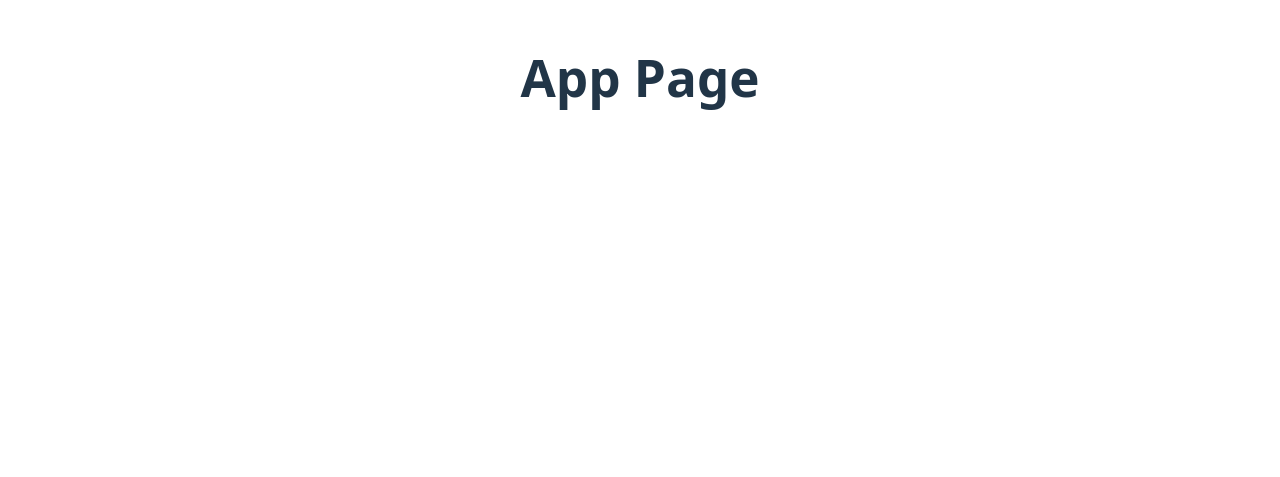
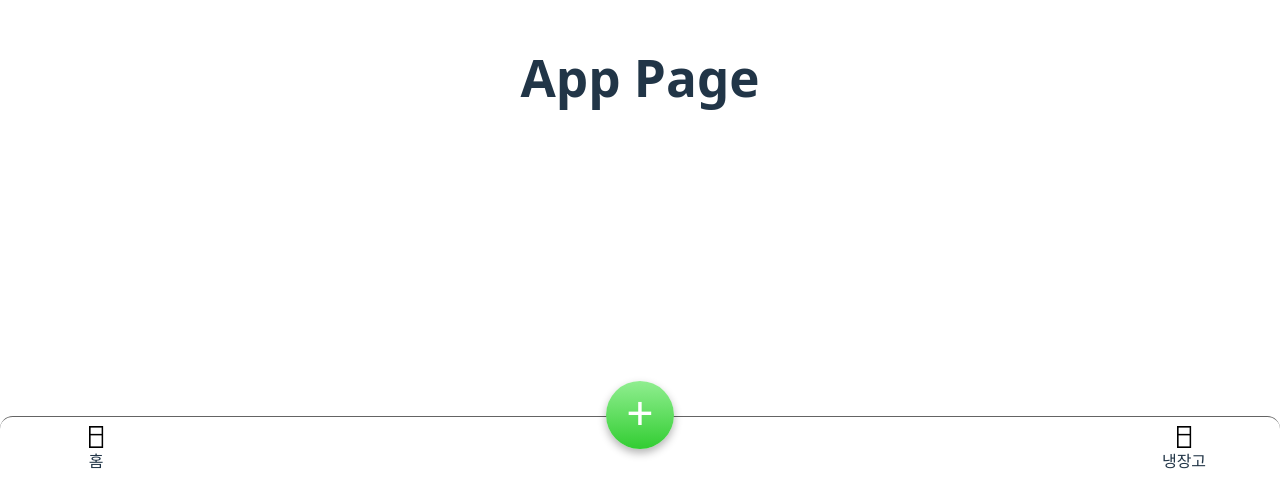
Before and after one commit to nerdinary-hackathon-8th/frontend, a React (Vite) app: page / in a window 1280 px wide. Shown: the part 323-800 px from the top of the page. Built offline with nearby package versions, Linux system fonts and the light colour scheme.

Commit message:
[feat] footer 생성

```diff
--- a/src/App.tsx
+++ b/src/App.tsx
@@ -1,11 +1,14 @@
-import './App.css';
+import "./App.css";
+import MenuFooter from "./layout/Mainlayout/MenuFooter";
 
 function App() {
-  return (
-    <div>
-      <h1>App Page</h1>
-    </div>
-  );
+  const currentMenuIndex = 1;
+    return (
+        <div>
+            <h1>App Page</h1>
+            <MenuFooter currentMenuIndex={currentMenuIndex} />
+        </div>
+    );
 }
 
 export default App;
--- /dev/null
+++ b/src/layout/Mainlayout/MenuFooter.tsx
@@ -0,0 +1,152 @@
+import styled from "@emotion/styled";
+import { useNavigate } from "react-router-dom";
+import Fridge from "../../assets/layout/fridge.png";
+
+const Footer = styled.div`
+    position: fixed;
+    bottom: 0;
+    left: 0;
+    right: 0;
+    height: 61px;
+    display: flex;
+    justify-content: space-between;
+    align-items: center;
+    background-color: #fff;
+    border-radius: 0.8rem 0.8rem 0 0;
+    border-top: 1px solid #646464;
+    padding: 0 3rem;
+    box-sizing: border-box;
+    z-index: 10;
+`;
+
+// 기존 메뉴 영역 스타일 (좌우 끝에 메뉴들 배치)
+const MenusWrapper = styled.div`
+    display: flex;
+    flex: 1;
+    justify-content: space-between;
+`;
+
+// 개별 메뉴
+const Menu = styled.div`
+    display: flex;
+    flex-direction: column;
+    justify-content: center;
+    align-items: center;
+    height: 100%;
+    flex: 1; /* 너비 균등 분배 */
+    max-width: 6rem; /* 최대 너비 제한 */
+     overflow: hidden;
+    margin-top: 20px;
+`;
+
+// 아이콘
+const Icon = styled.img`
+    height: 22px;
+`;
+
+// 텍스트
+const Text = styled.p`
+    font-size: 1rem;
+    margin-top: 1px;
+`;
+
+const AddButton = styled.button`
+    position: absolute;
+    bottom: 28px;
+    left: 50%;
+    transform: translateX(-50%);
+    width: 68px;
+    height: 68px;
+    border-radius: 50%;
+    border: none;
+    background: linear-gradient(180deg, #90ee90, #32cd32);
+    color: white;
+    font-size: 3rem;
+    display: flex;
+    justify-content: center;
+    align-items: center;
+    box-shadow: 0 4px 8px rgba(0, 0, 0, 0.3);
+    z-index: 20;
+    /* 아래 추가 */
+    box-sizing: border-box;
+    padding: 0;
+    padding-bottom: 8px;
+    margin: 0;
+    appearance: none;
+`;
+
+type MenuFooterProps = {
+    currentMenuIndex: number;
+};
+
+type MenuItem = {
+    text: string;
+    icon: string;
+    // iconSelected: string;
+};
+
+export default function MenuFooter({ currentMenuIndex }: MenuFooterProps) {
+    const navigate = useNavigate();
+    const menus: MenuItem[] = [
+        {
+            text: "홈",
+            icon: Fridge,
+            // iconSelected: MenuHomeIconSelectedImage,
+        },
+        {
+            text: "냉장고",
+            icon: Fridge,
+            // iconSelected: MenuViewIconSelected,
+        },
+        // {
+        //     text: '찜 목록',
+        //     icon: MenuFavoriteIcon,
+        //     iconSelected: MenuFavoriteIconSelected,
+        // },
+        // {
+        //     text: '판매',
+        //     icon: MenuSellIconImage,
+        //     iconSelected: MenuSellIconSelectedImage,
+        // },
+        // {
+        //     text: '프로필',
+        //     icon: MenuProfileIcon,
+        //     iconSelected: MenuProfileIconSelected,
+        // },
+    ];
+
+    const handleClick = (currentIndex: number) => {
+        let path = "";
+        if (currentIndex === 0) {
+            path = "/";
+        } else if (currentIndex === 1) {
+            path = "/home";
+        } else if (currentIndex === 2) {
+            path = "/wishlist";
+        } else if (currentIndex === 3) {
+            path = "/seller-saleslist";
+        } else if (currentIndex === 4) {
+            path = "/profile";
+        }
+        navigate(path);
+    };
+
+    const handleAddClick = () => {
+        console.log("+ 버튼 클릭됨");
+        // navigate("/add");
+    };
+
+    return (
+        <Footer>
+            <MenusWrapper>
+                {menus.map((menu, index) => (
+                    <Menu key={index} onClick={() => handleClick(index)}>
+                        <Icon src={index == currentMenuIndex ? menu.icon : menu.icon} />
+                        <Text>{menu.text}</Text>
+                    </Menu>
+                ))}
+            </MenusWrapper>
+            <AddButton onClick={handleAddClick}>+</AddButton>
+        </Footer>
+    );
+}
--- a/src/main.tsx
+++ b/src/main.tsx
@@ -2,9 +2,10 @@ import { StrictMode } from 'react';
 import { createRoot } from 'react-dom/client';
 import './index.css';
 import App from './App.tsx';
+import Router from './router/index.tsx';
 
 createRoot(document.getElementById('root')!).render(
 	<StrictMode>
-		<App />
+		<Router />
 	</StrictMode>
 );
--- a/src/router/Root.tsx
+++ b/src/router/Root.tsx
@@ -2,14 +2,14 @@ import { Outlet, useNavigate } from 'react-router-dom';
 import { useEffect } from 'react';
 
 export default function Root() {
-	const navigate = useNavigate();
+	// const navigate = useNavigate();
 
-	useEffect(() => {
-		const token = localStorage.getItem('accessToken');
-		if (!token) {
-			navigate('/login');
-		}
-	}, [navigate]);
+	// useEffect(() => {
+	// 	const token = localStorage.getItem('accessToken');
+	// 	if (!token) {
+	// 		navigate('/login');
+	// 	}
+	// }, [navigate]);
 
 	return (
 		<div>
```
Also changed, not shown: src/assets/layout/fridge.png (added).
